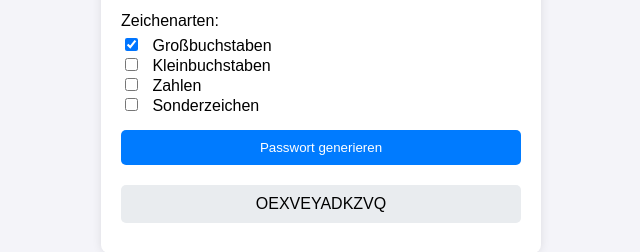
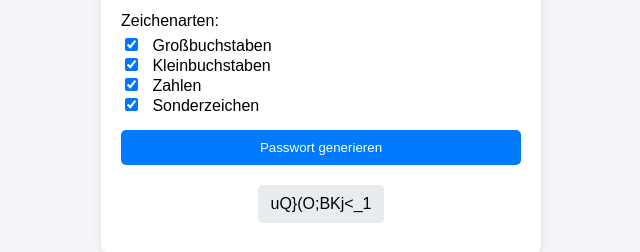
Before and after one commit to FlobiusKane/Passwortgenerierung, a plain HTML site: page Project-folder/index.html in a window 1280 px wide. Both pictures are taken after a click on the button "Passwort generieren". Shown: the part 358-610 px from the top of the page, without its empty margins (319-959 px from the left). Drawn offline with Linux system fonts and the light colour scheme.

Commit message:
Verbesserungen

```diff
--- a/Project-folder/index.html
+++ b/Project-folder/index.html
@@ -52,15 +52,32 @@
         button:hover {
             background: #0056b3;
         }
+        .output-container {
+            display: flex;
+            justify-content: center;
+            margin-top: 20px;
+        }
         .output {
-            margin-top: 20px;
             padding: 10px;
             background: #e9ecef;
             border-radius: 5px;
             text-align: center;
+            white-space: pre-wrap;
+            word-wrap: break-word;
+            display: inline-block;
+            cursor: pointer;
+            min-width: 12ch;
+        }
+        .output:hover {
+            background: #d4d4d4;
         }
         .error {
             color: red;
+            margin-top: 10px;
+            text-align: center;
+        }
+        .success {
+            color: green;
             margin-top: 10px;
             text-align: center;
         }
@@ -76,13 +93,16 @@
         <div class="form-group">
             <label>Zeichenarten:</label>
             <input type="checkbox" id="uppercase" name="uppercase" checked> Großbuchstaben<br>
-            <input type="checkbox" id="lowercase" name="lowercase" > Kleinbuchstaben<br>
-            <input type="checkbox" id="numbers" name="numbers" > Zahlen<br>
-            <input type="checkbox" id="special" name="special" > Sonderzeichen<br>
+            <input type="checkbox" id="lowercase" name="lowercase" checked> Kleinbuchstaben<br>
+            <input type="checkbox" id="numbers" name="numbers" checked> Zahlen<br>
+            <input type="checkbox" id="special" name="special" checked> Sonderzeichen<br>
         </div>
         <button onclick="generate()">Passwort generieren</button>
-        <div class="output" id="output"></div>
+        <div class="output-container">
+            <div class="output" id="output" onclick="copyToClipboard()"></div>
+        </div>
         <div class="error" id="error"></div>
+        <div class="success" id="success"></div>
     </div>
 
     <script src="password-generator.js"></script>
@@ -94,7 +114,10 @@
             const useNumbers = document.getElementById('numbers').checked;
             const useSpecial = document.getElementById('special').checked;
             const errorDiv = document.getElementById('error');
+            const successDiv = document.getElementById('success');
+            const outputDiv = document.getElementById('output');
             errorDiv.textContent = '';
+            successDiv.textContent = '';
 
             if (length < 12 || length > 40) {
                 errorDiv.textContent = 'Die Länge muss zwischen 12 und 40 Zeichen liegen.';
@@ -107,7 +130,22 @@
             }
 
             const password = generatePassword(length, useUppercase, useLowercase, useNumbers, useSpecial);
-            document.getElementById('output').textContent = password;
+            outputDiv.textContent = password;
+            outputDiv.style.width = `${Math.max(12, password.length)}ch`;
+        }
+
+        function copyToClipboard() {
+            const outputDiv = document.getElementById('output');
+            const password = outputDiv.textContent;
+            const successDiv = document.getElementById('success');
+
+            if (password) {
+                navigator.clipboard.writeText(password).then(() => {
+                    successDiv.textContent = 'Passwort kopiert!';
+                }).catch(err => {
+                    alert('Fehler beim Kopieren des Passworts: ' + err);
+                });
+            }
         }
     </script>
 </body>
```
